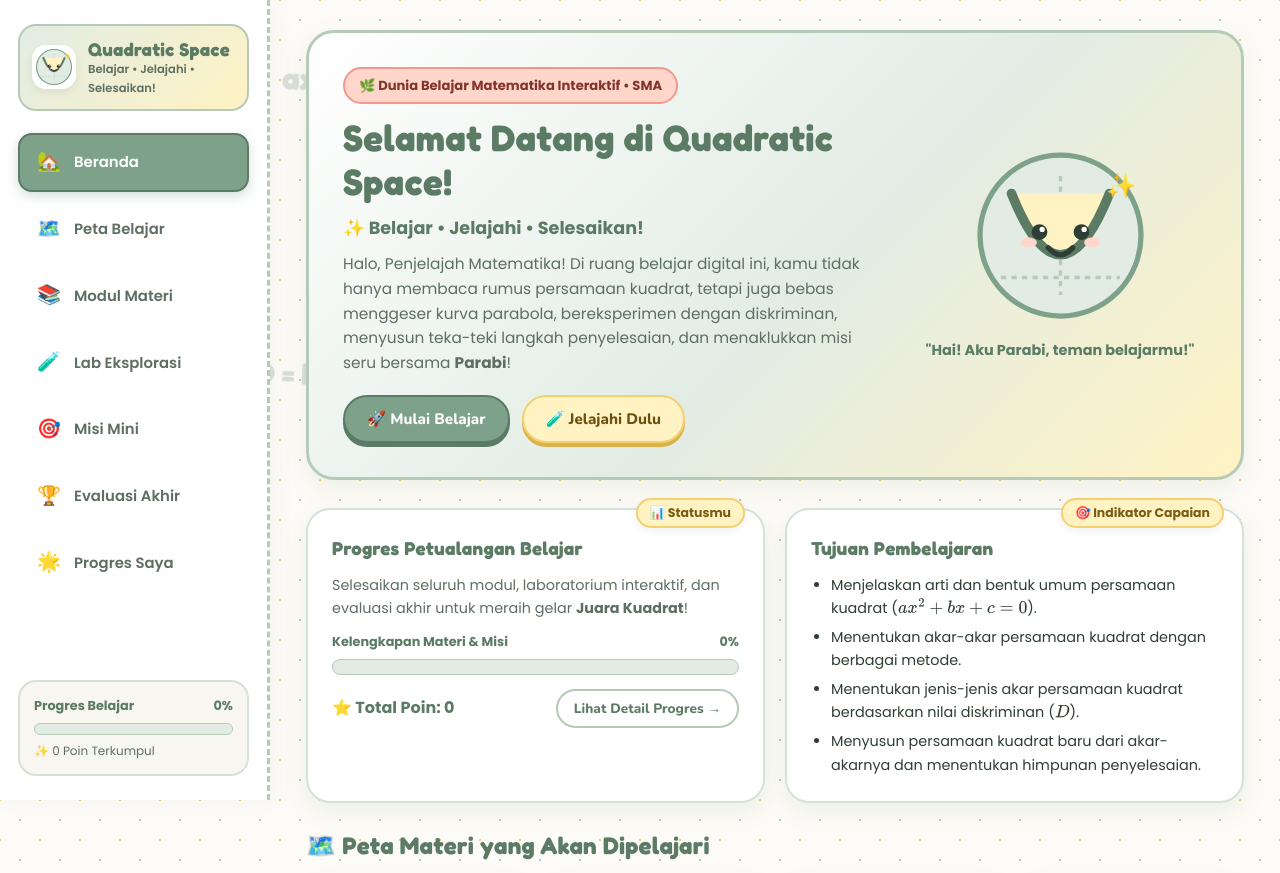
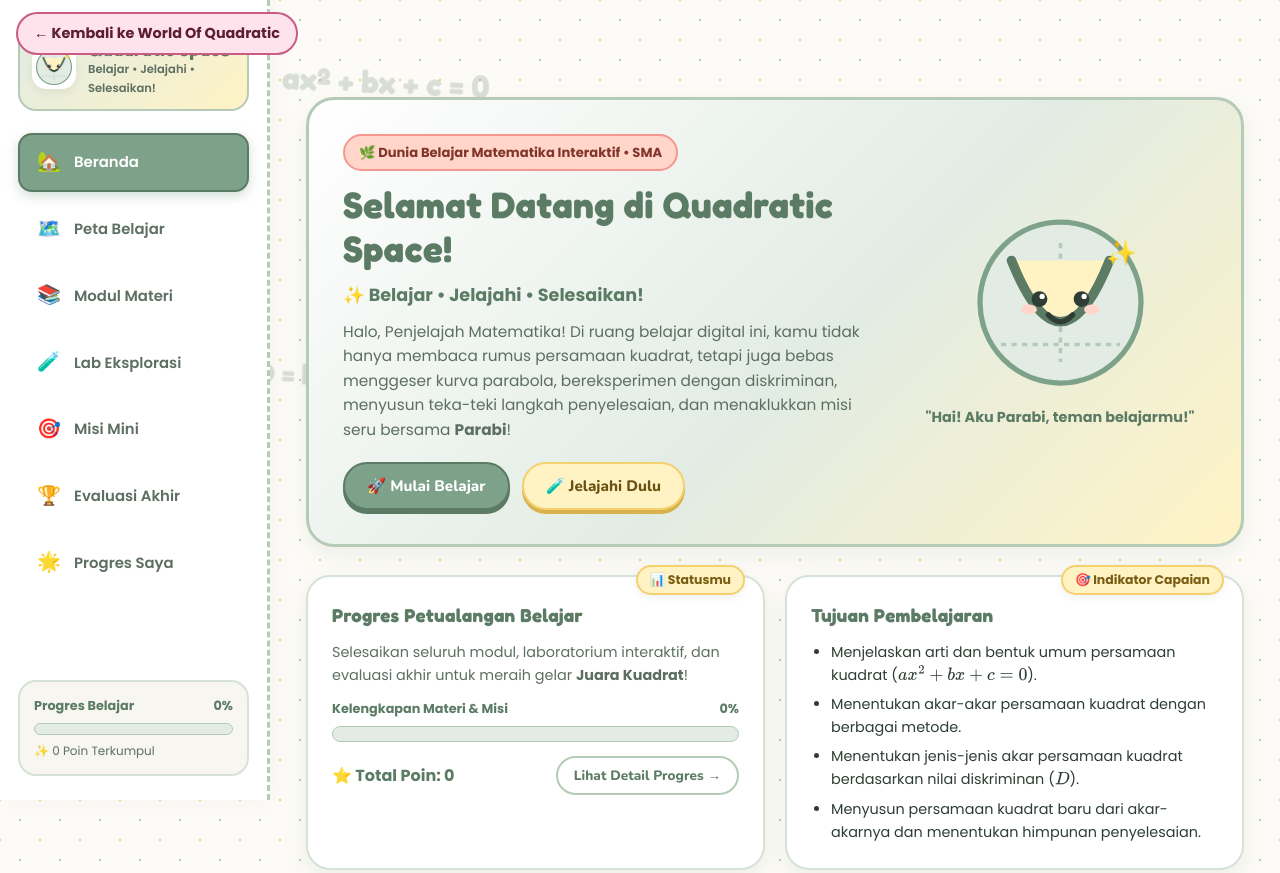
Before and after one commit to melaniazzahra29/WorldOfQuadratics, a plain HTML site: page quadratic-space/index.html in a window 1280 px wide. Shown: the top 873 px of the page. Drawn offline with nearby package versions, Linux system fonts and the light colour scheme.

Commit message:
Update index.html

```diff
--- a/quadratic-space/index.html
+++ b/quadratic-space/index.html
@@ -886,7 +886,9 @@
   </style>
 </head>
 <body>
-
+<a href="../index.html" style="position:relative;z-index:50;display:inline-flex;align-items:center;gap:6px;margin:12px 16px;padding:8px 16px;border-radius:999px;background:#FFE3EC;color:#5C1D35;border:2px solid #C95B84;font-weight:700;text-decoration:none;font-size:0.9rem;">
+  ← Kembali ke World Of Quadratic
+</a>
   <!-- Floating Background Doodles -->
   <div class="floating-doodles" aria-hidden="true">
     <span class="doodle" style="top:8%; left:22%; font-size:2rem;">ax² + bx + c = 0</span>
```
